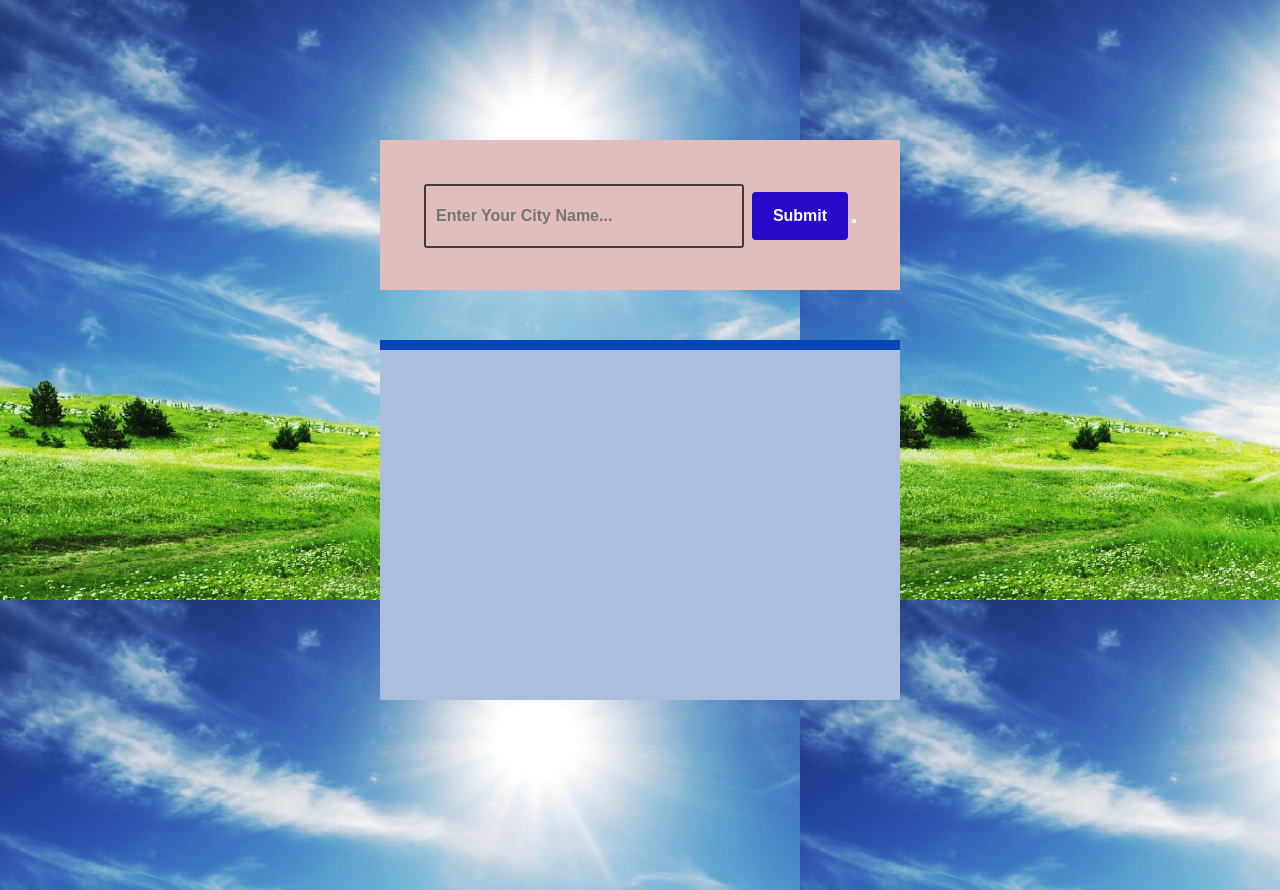
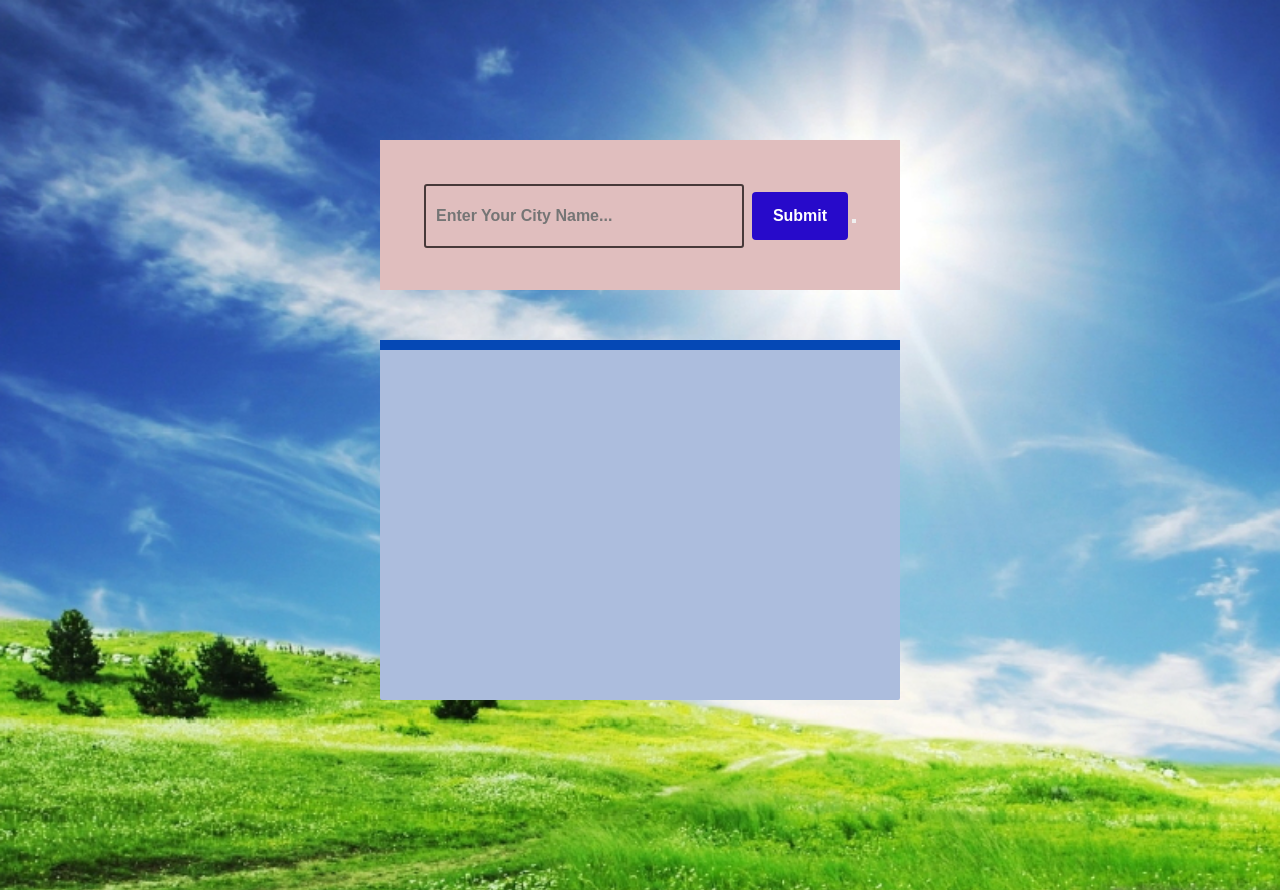
Before and after one commit to karan2108/Weather-1, a plain HTML site: page index.html in a window 1280 px wide. Drawn offline with Linux system fonts and the light colour scheme.

Commit message:
Update index.css

```diff
--- a/Weather App/index.css
+++ b/Weather App/index.css
@@ -7,6 +7,8 @@
 body
 {
     background-image: url('./weather.jpg');
+    background-repeat:no-repeat;
+    background-size:cover
 }
 
 .container
```
